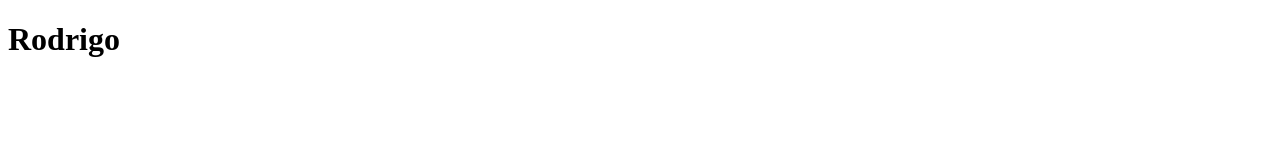
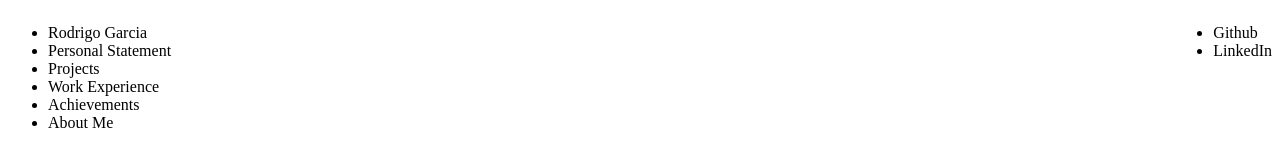
Before and after one commit to RodrigoGarciaT/RodrigoGarciaT.github.io, a plain HTML site: page index.html in a window 1280 px wide. Drawn offline with Linux system fonts and the light colour scheme.

Commit message:
Added html

```diff
--- a/index.html
+++ b/index.html
@@ -3,9 +3,43 @@
 <head>
     <meta charset="UTF-8">
     <meta name="viewport" content="width=device-width, initial-scale=1.0">
+    <link rel = "stylesheet" href = "styles.css">
     <title>Document</title>
 </head>
 <body>
-    <h1>Rodrigo</h1>
+    <div class = "navbar">
+        <div class = "nav-left">
+            <ul>
+                <li>Rodrigo Garcia</li>
+                <li>Personal Statement</li>
+                <li>Projects</li>
+                <li>Work Experience</li>
+                <li>Achievements</li>
+                <li>About Me</li>
+            </ul>
+        </div>
+
+        <div class = "nav-right">
+            <ul>
+                <li>Github</li>
+                <li>LinkedIn</li>
+            </ul>
+        </div>
+    </div>
+
+    <div class = "Personal-statement">
+    </div>
+
+    <div class = "Projects">
+    </div>
+
+    <div class = "WorkExperience">
+    </div>
+
+    <div class = "Achievements">
+    </div>
+
+    <div class = "Personal-Statement">
+    </div>
 </body>
 </html>
--- /dev/null
+++ b/styles.css
@@ -0,0 +1,4 @@
+.navbar{
+    display: flex;
+    justify-content: space-between;
+}
```
